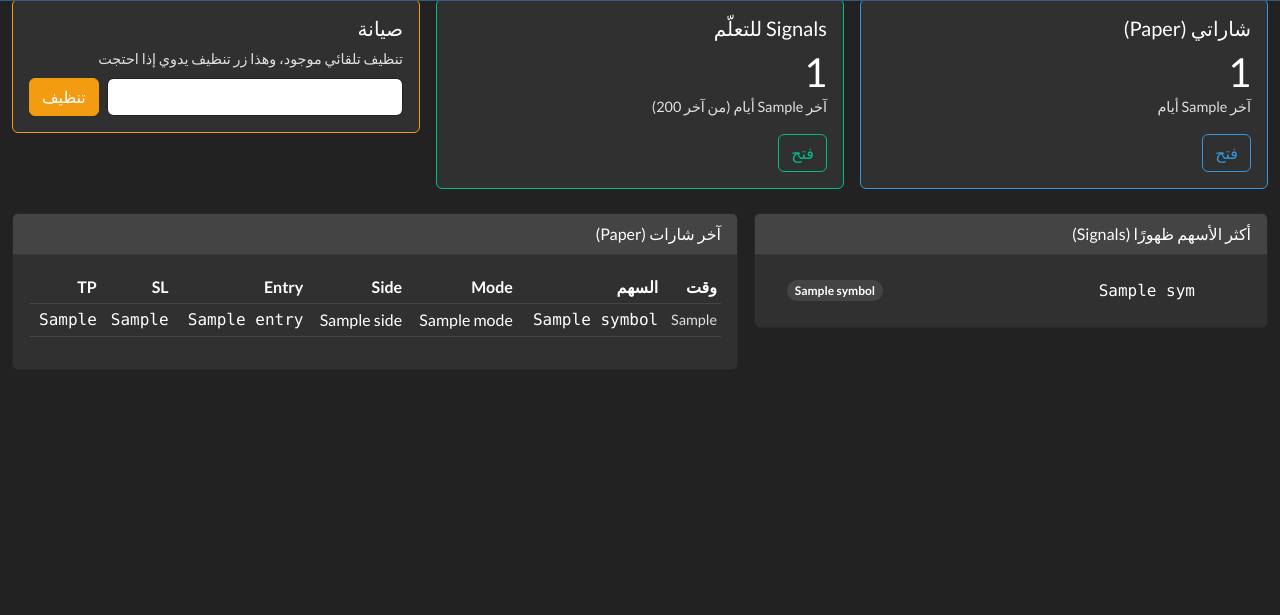
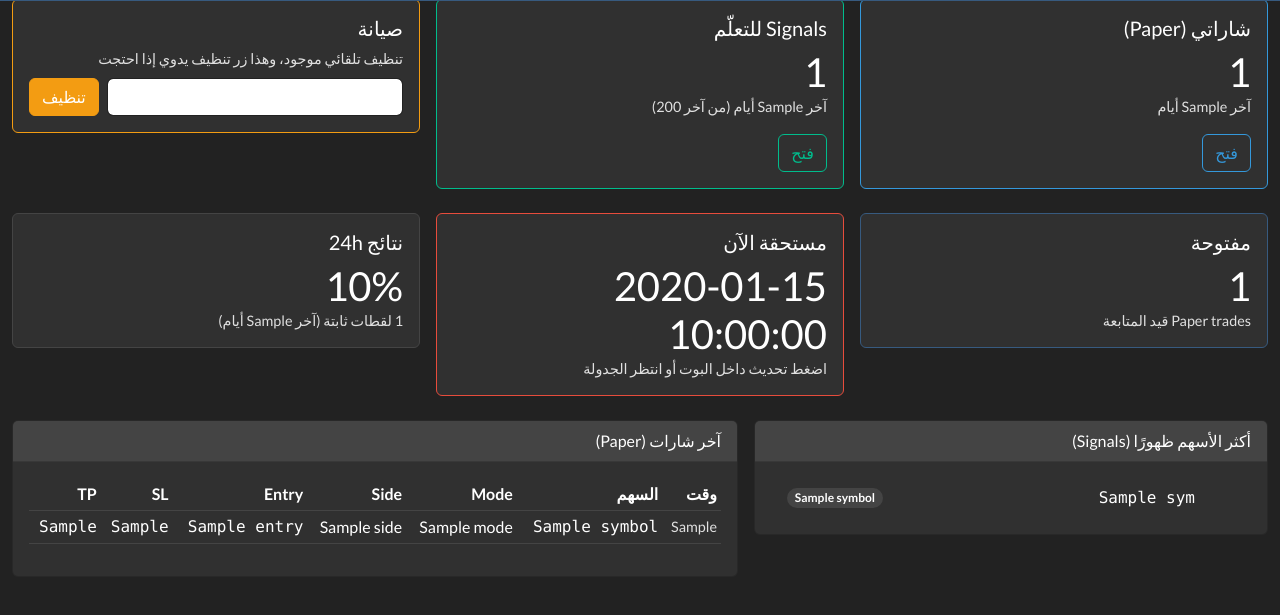
Before and after one commit to moa19438-code/Taw, a Flask app: template core/templates/admin/index.html in a window 1280 px wide. Shown: the part 71-686 px from the top of the page. Run offline with Flask 3, Linux system fonts and the light colour scheme; the template is opened without the code that fills it: most values are stand-ins (such as "Sample title", 1, 10 or a date in 2020); some libraries are stand-ins or nearby versions.

Commit message:
Add files via upload

```diff
--- a/core/templates/admin/index.html
+++ b/core/templates/admin/index.html
@@ -31,6 +31,37 @@
             <input class="form-control" name="days" type="number" min="1" max="365" value="{{ lookback_days }}">
             <button class="btn btn-warning" type="submit">تنظيف</button>
           </form>
+        </div>
+      </div>
+    </div>
+  </div>
+
+
+  <div class="row g-3 mt-2">
+    <div class="col-12 col-md-4">
+      <div class="card border-primary">
+        <div class="card-body">
+          <div class="h5">مفتوحة</div>
+          <div class="display-6">{{ open_paper_count }}</div>
+          <div class="small-muted">Paper trades قيد المتابعة</div>
+        </div>
+      </div>
+    </div>
+    <div class="col-12 col-md-4">
+      <div class="card border-danger">
+        <div class="card-body">
+          <div class="h5">مستحقة الآن</div>
+          <div class="display-6">{{ due_now_count }}</div>
+          <div class="small-muted">اضغط تحديث داخل البوت أو انتظر الجدولة</div>
+        </div>
+      </div>
+    </div>
+    <div class="col-12 col-md-4">
+      <div class="card border-secondary">
+        <div class="card-body">
+          <div class="h5">نتائج 24h</div>
+          <div class="display-6">{{ winrate|round(1) }}%</div>
+          <div class="small-muted">{{ finals_count }} لقطات ثابتة (آخر {{ lookback_days }} أيام)</div>
         </div>
       </div>
     </div>
```
